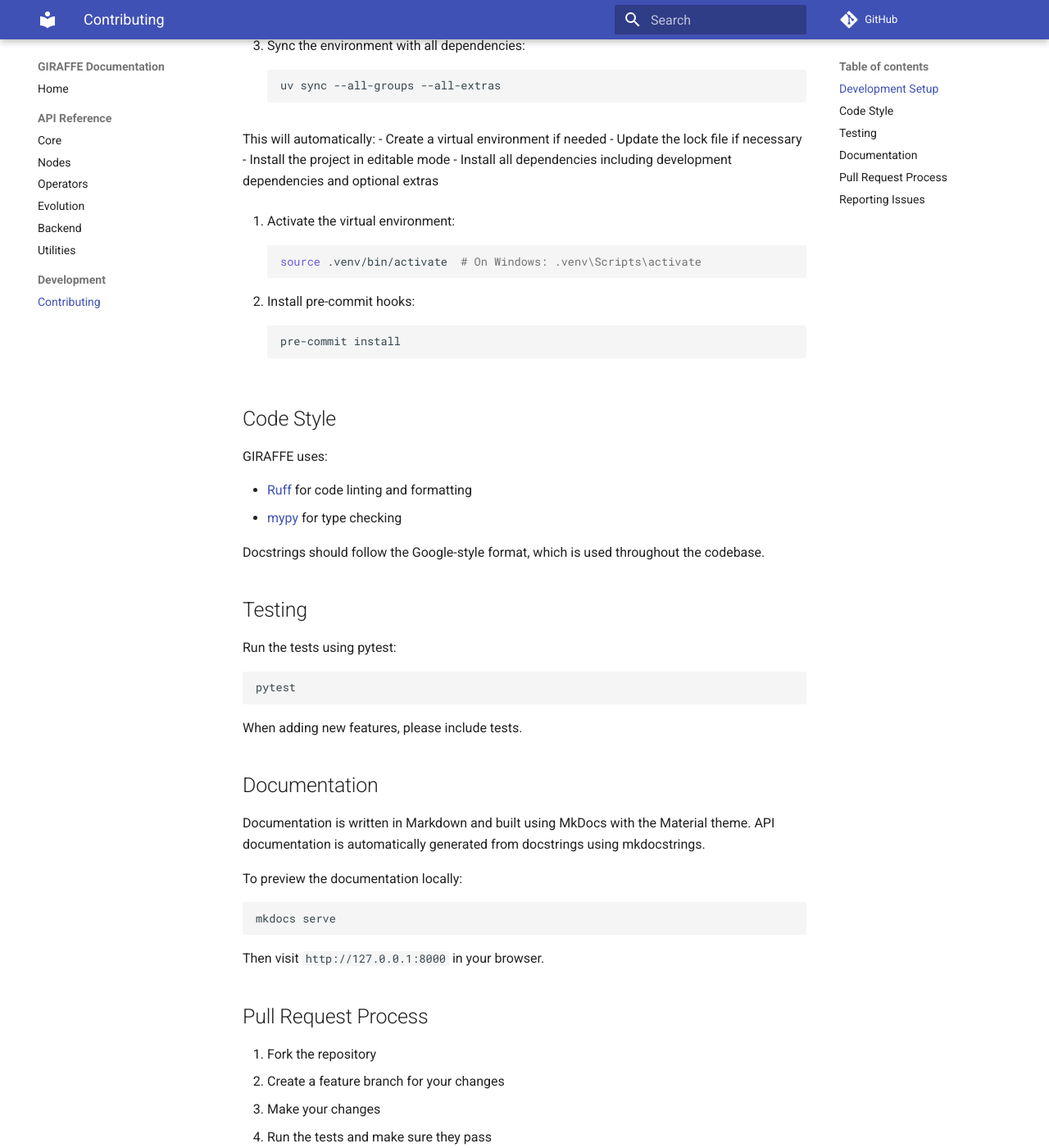
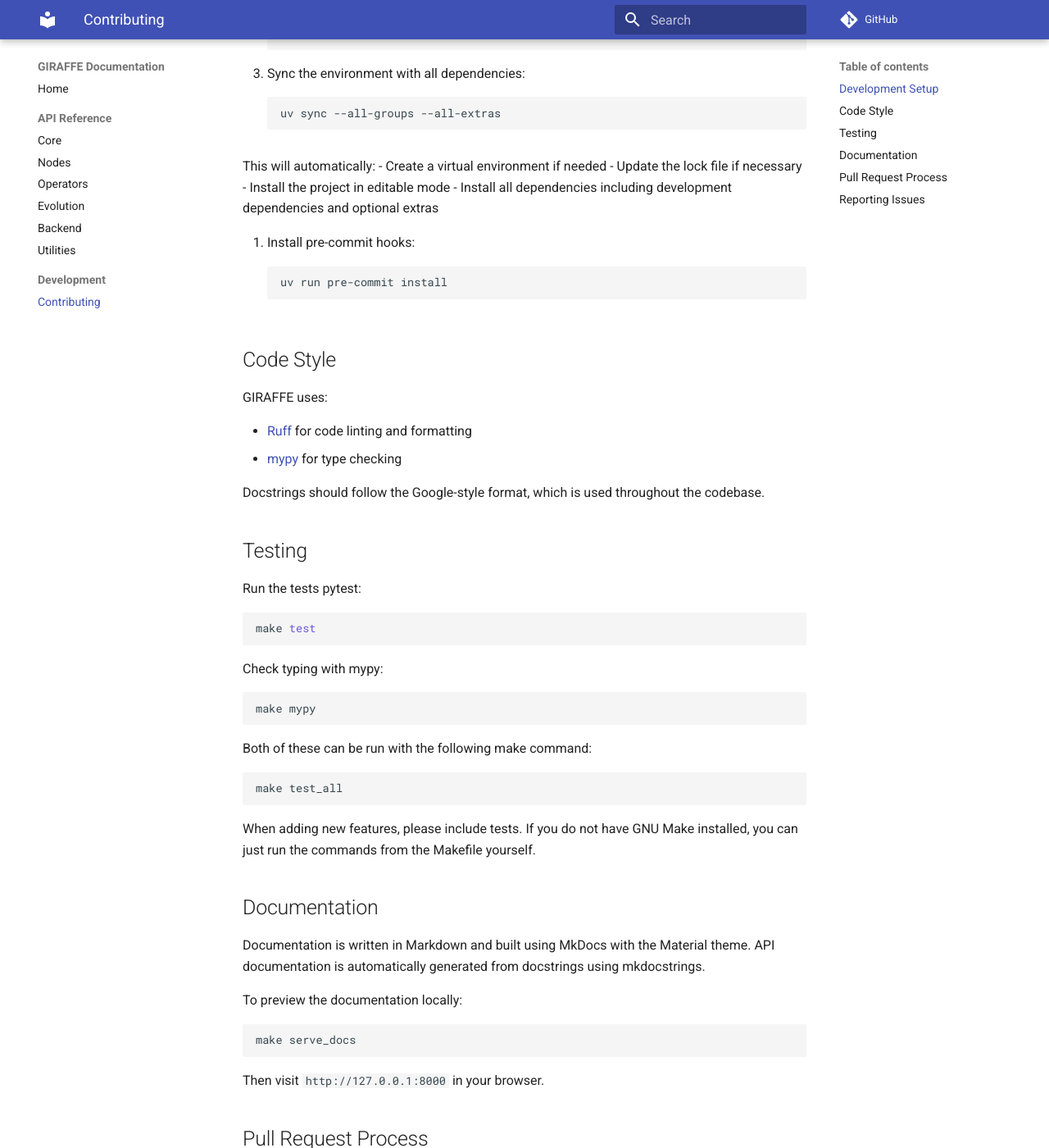
Before and after one commit to damiankucharski/GIRAFFE, an MkDocs documentation site: the page built from docs/development/contributing.md, in a window 1280 px wide and 1400 px high, scrolled down 501 px. Shown: the whole window at 82% size. Built offline with MkDocs 1.6.1 and Material for MkDocs 9.7.7, drawn with Linux system fonts in a browser that asks for light colours; comment, search, counter and statistics services are not loaded; some of the changed text lies outside the part shown.

Commit message:
feat: update contributing.md

````diff
--- a/docs/development/contributing.md
+++ b/docs/development/contributing.md
@@ -9,6 +9,7 @@ GIRAFFE is an open-source project, and contributions are welcome. This document
    git clone https://github.com/damiankucharski/GIRAFFE.git
    cd GIRAFFE
    ```
+1.1 Or fork it to be able to send pull requests
 
 2. Install uv if you don't have it already:
    ```bash
@@ -26,14 +27,9 @@ GIRAFFE is an open-source project, and contributions are welcome. This document
    - Install the project in editable mode
    - Install all dependencies including development dependencies and optional extras
 
-4. Activate the virtual environment:
+4. Install pre-commit hooks:
    ```bash
-   source .venv/bin/activate  # On Windows: .venv\Scripts\activate
-   ```
-
-5. Install pre-commit hooks:
-   ```bash
-   pre-commit install
+   uv run pre-commit install
    ```
 
 ## Code Style
@@ -47,13 +43,25 @@ Docstrings should follow the Google-style format, which is used throughout the c
 
 ## Testing
 
-Run the tests using pytest:
+Run the tests pytest:
 
 ```bash
-pytest
+make test
 ```
 
-When adding new features, please include tests.
+Check typing with mypy:
+
+```bash
+make mypy
+```
+
+Both of these can be run with the following make command:
+
+```bash
+make test_all
+```
+
+When adding new features, please include tests. If you do not have GNU Make installed, you can just run the commands from the Makefile yourself.
 
 ## Documentation
 
@@ -62,7 +70,7 @@ Documentation is written in Markdown and built using MkDocs with the Material th
 To preview the documentation locally:
 
 ```bash
-mkdocs serve
+make serve_docs
 ```
 
 Then visit `http://127.0.0.1:8000` in your browser.
````
